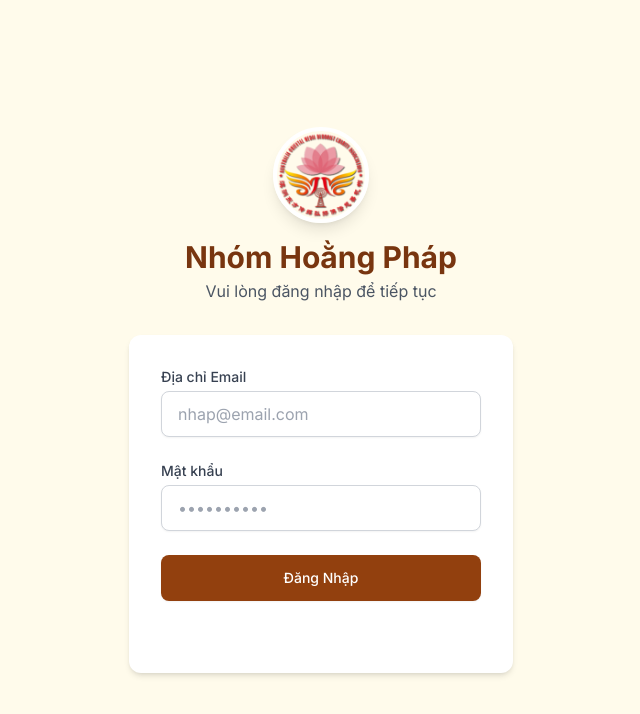
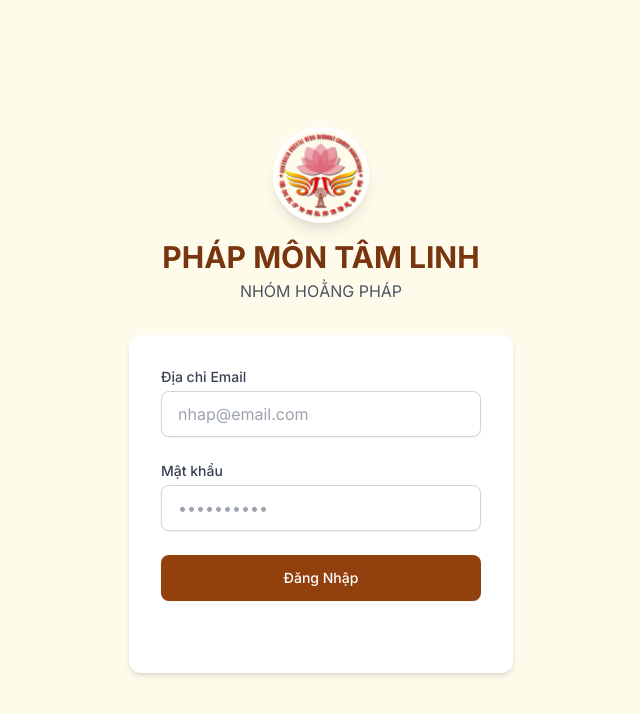
Before and after one commit to phatnguphatngon/nhom-hoang-phap, a website: page index.html in a window 1280 px wide. Shown: the whole page, without its empty margins (319-959 px from the left). Drawn offline with nearby package versions, Linux system fonts and the light colour scheme.

Commit message:
Update index.html

```diff
--- a/index.html
+++ b/index.html
@@ -33,8 +33,8 @@
             <!-- Thay thế SVG bằng thẻ img cho logo.png -->
             <img src="logo.png" alt="Logo Nhóm Hoằng Pháp" class="w-24 h-24 rounded-full shadow-lg mb-4 object-cover border-4 border-white">
 
-            <h1 class="text-3xl font-bold text-amber-900">Nhóm Hoằng Pháp</h1>
-            <p class="text-gray-600 mt-1">Vui lòng đăng nhập để tiếp tục</p>
+            <h1 class="text-3xl font-bold text-amber-900">PHÁP MÔN TÂM LINH</h1>
+            <p class="text-gray-600 mt-1">NHÓM HOẰNG PHÁP</p>
         </div>
 
         <!-- Form đăng nhập -->
```
